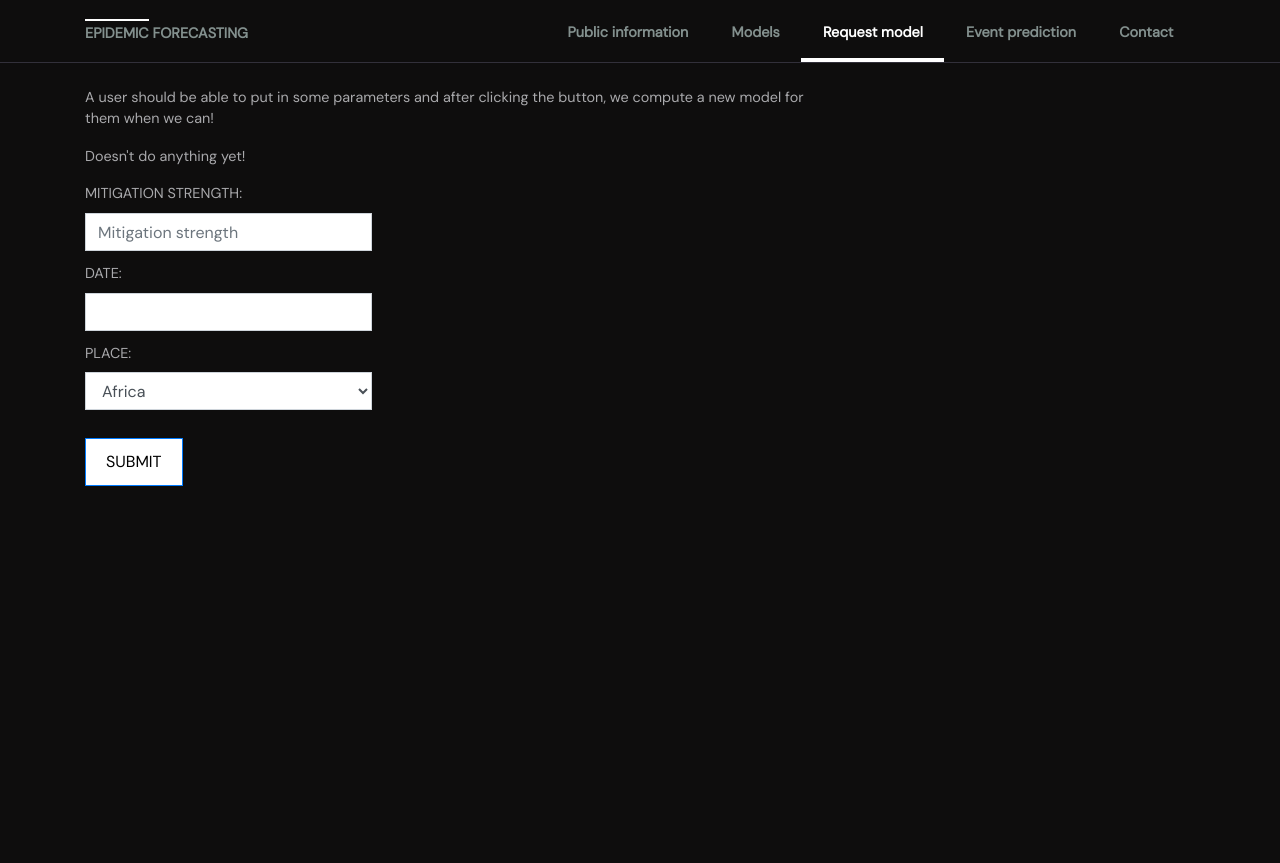
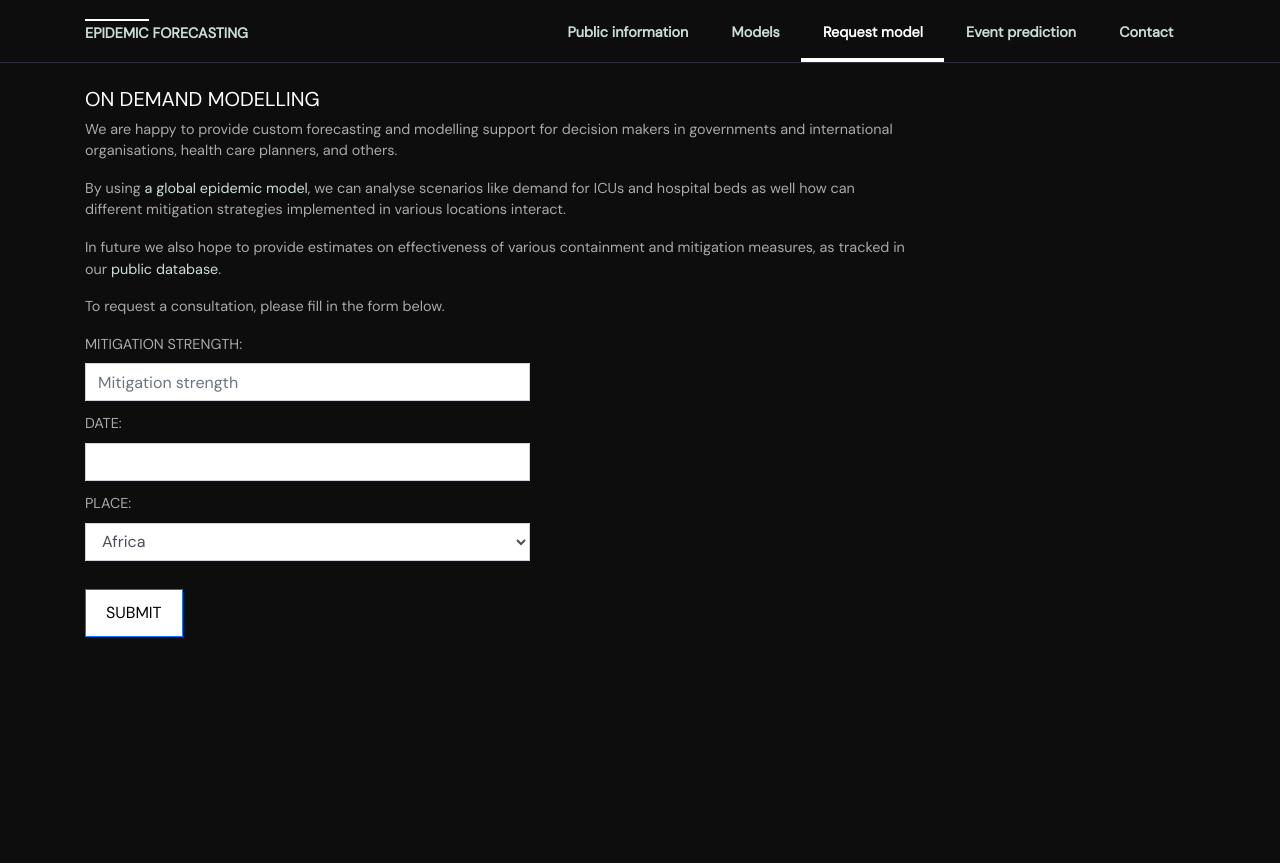
Before and after one commit to epidemics/covid, a FastAPI app: page /request-calculation in a window 1280 px wide. Run offline with FastAPI, Linux system fonts and the light colour scheme; some libraries are stand-ins or nearby versions.

Commit message:
edited copy and slight styling edits

```diff
--- a/src/server/static/css/main.css
+++ b/src/server/static/css/main.css
@@ -6,7 +6,7 @@
 a,
 a:focus,
 a:hover {
-  color: #83908e;
+  color: #caddda;
 }
 
 /* Custom default button */
@@ -239,8 +239,10 @@ label.btn-secondary > input {
   font-size: 25px;
 }
 
+
 .form-group .row {
   padding-bottom: 0.75rem;
+  border-radius: 0px;
 }
 
 /*
@@ -253,6 +255,11 @@ label.btn-secondary > input {
 .population > div {
   margin-top: -6px;
   margin-left: 0px;
+}
+
+strong {
+  color: white
+
 }
 
 .mitigation-strenght > div > .btn-secondary {
--- a/src/server/templates/base.html
+++ b/src/server/templates/base.html
@@ -75,7 +75,7 @@
 
     <div class="container fill">
       <div class="row">
-        <div class="col-lg-8">
+        <div class="col">
           <main role="main" class="">
             {% block content %} {% endblock %}
           </main>
--- a/src/server/templates/request-calculation.html
+++ b/src/server/templates/request-calculation.html
@@ -1,39 +1,39 @@
 {% extends "base.html" %} {% block title %} Request model {% endblock title%} {%
-set active_page = "request-model" %} {% block content %}
+  set active_page = "request-model" %} {% block content %}
 <div>
-  <p>
-    A user should be able to put in some parameters and after clicking the
-    button, we compute a new model for them when we can!
-  </p>
+  <div class="row">
+    <div class="col-lg-9 col-md-12">
+      <h5>On demand modelling</h5>
+      <p>We are happy to provide custom forecasting and modelling support for decision makers in governments and
+        international organisations, health care planners, and others. </p>
+      <p>By using <a href="[http://epidemicforecasting.org/model](http://epidemicforecasting.org/model)">a global
+          epidemic model</a>, we can analyse
+        scenarios like demand for ICUs and hospital
+        beds as
+        well how can different mitigation strategies implemented in various locations interact. </p>
+      <p>In future we also hope to provide estimates on effectiveness of various containment and mitigation measures, as
+        tracked in our <a
+          href="[https://www.notion.so/977d5e5be0434bf996704ec361ad621d?v=aa8e0c75520a479ea48f56cb4c289b7e](https://www.notion.so/977d5e5be0434bf996704ec361ad621d?v=aa8e0c75520a479ea48f56cb4c289b7e">public
+          database</a>.</p>
+      <p>To request a consultation, please fill in the form below.</p>
+    </div>
+  </div>
 </div>
 
 <form action="/thanks">
   <div class="form-group">
-    <div>
-      <p>Doesn't do anything yet!</p>
-    </div>
+
     <label for="number">Mitigation strength:</label>
     <div class="row">
       <div class="col-lg-5 col-sm-12">
-        <input
-          class="form-control"
-          placeholder="Mitigation strength"
-          type="number"
-          id="number"
-          name="number"
-        />
+        <input class="form-control" placeholder="Mitigation strength" type="number" id="number" name="number" />
       </div>
     </div>
     <label for="datepicker">Date:</label>
     <div class="row">
       <div class="col-lg-5 col-sm-12">
-        <input
-          class="form-control"
-          id="datepicker"
-          name="datepicker"
-          data-provide="datepicker"
-          data-date-format="yyyy-mm-dd"
-        />
+        <input class="form-control" id="datepicker" name="datepicker" data-provide="datepicker"
+          data-date-format="yyyy-mm-dd" />
       </div>
     </div>
     <label for="place">Place:</label>
@@ -50,11 +50,8 @@ set active_page = "request-model" %} {% block content %}
   <button type="submit" class="btn btn-primary">Submit</button>
 </form>
 {% endblock %} {% block additional_js %}
-<script
-  src="https://cdnjs.cloudflare.com/ajax/libs/bootstrap-datepicker/1.9.0/js/bootstrap-datepicker.min.js"
-  integrity="sha256-bqVeqGdJ7h/lYPq6xrPv/YGzMEb6dNxlfiTUHSgRCp8="
-  crossorigin="anonymous"
-></script>
+<script src="https://cdnjs.cloudflare.com/ajax/libs/bootstrap-datepicker/1.9.0/js/bootstrap-datepicker.min.js"
+  integrity="sha256-bqVeqGdJ7h/lYPq6xrPv/YGzMEb6dNxlfiTUHSgRCp8=" crossorigin="anonymous"></script>
 <script>
   $("#datepicker").datepicker();
 </script>
```
Also changed, not shown: src/server/templates/contact-form.html (+29 -2 lines), src/server/templates/index.html (+25 -3 lines), src/server/templates/model.html (+33 -16 lines).
